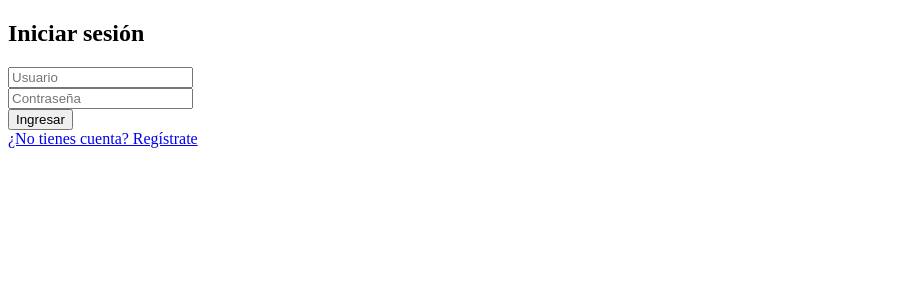
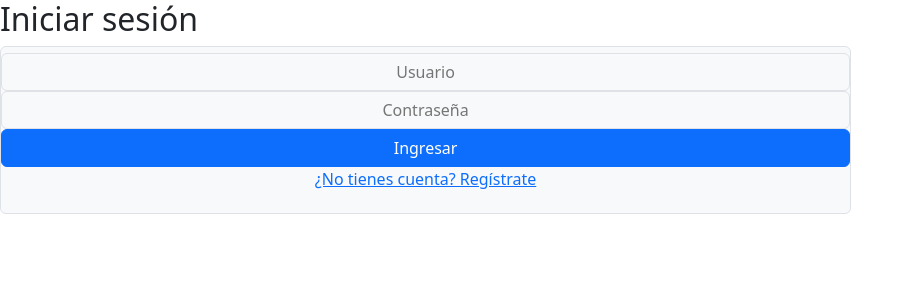
Before and after one commit to Franklin151515/PASALISTA-, a Django app: page /login/ in a window 1280 px wide. Shown: the top 300 px of the page, without its empty margins (0-914 px from the left). Run offline with Django 5.2, Linux system fonts and the light colour scheme.

Commit message:
csslogin

```diff
--- a/asistenciapp/usuarios/templates/usuarios/login.html
+++ b/asistenciapp/usuarios/templates/usuarios/login.html
@@ -1,18 +1,24 @@
 <!DOCTYPE html>
 <html>
 <head>
+
     <title>Iniciar sesión</title>
+    <link href="https://cdn.jsdelivr.net/npm/bootstrap@5.3.7/dist/css/bootstrap.min.css" rel="stylesheet" integrity="sha384-LN+7fdVzj6u52u30Kp6M/trliBMCMKTyK833zpbD+pXdCLuTusPj697FH4R/5mcr" crossorigin="anonymous">
 </head>
 <body>
     <h2>Iniciar sesión</h2>
+    <script src="https://cdn.jsdelivr.net/npm/bootstrap@5.3.7/dist/js/bootstrap.bundle.min.js" integrity="sha384-ndDqU0Gzau9qJ1lfW4pNLlhNTkCfHzAVBReH9diLvGRem5+R9g2FzA8ZGN954O5Q" crossorigin="anonymous"></script>
+    <div class="input-group mb-3">
+    <div class="input-group-text">
+    <div class="row mb-3"
     {% if error %}
-    <p style="color:red">{{ error }}</p>
+    <p> style="color:red">{{ error }}</p>
     {% endif %}
     <form method="post">
         {% csrf_token %}
-        <input type="text" name="username" placeholder="Usuario" required><br>
-        <input type="password" name="password" placeholder="Contraseña" required><br>
-        <button type="submit">Ingresar</button>
+        <input class="input-group-text"type="text" name="username" placeholder="Usuario" required><br>
+        <input class="input-group-text"type="password" name="password" placeholder="Contraseña" required><br>
+        <button type="submit"class="btn btn-primary">Ingresar</button>
     </form>
     <a href="{% url 'registro' %}">¿No tienes cuenta? Regístrate</a>
 </body>
--- a/asistenciapp/usuarios/templates/usuarios/registro.html
+++ b/asistenciapp/usuarios/templates/usuarios/registro.html
@@ -1,4 +1,5 @@
 <h2>Registro</h2>
+<div class="row mb-3"></div>
 <form method="post">
   {% csrf_token %}
   {{ form.as_p }}
```
